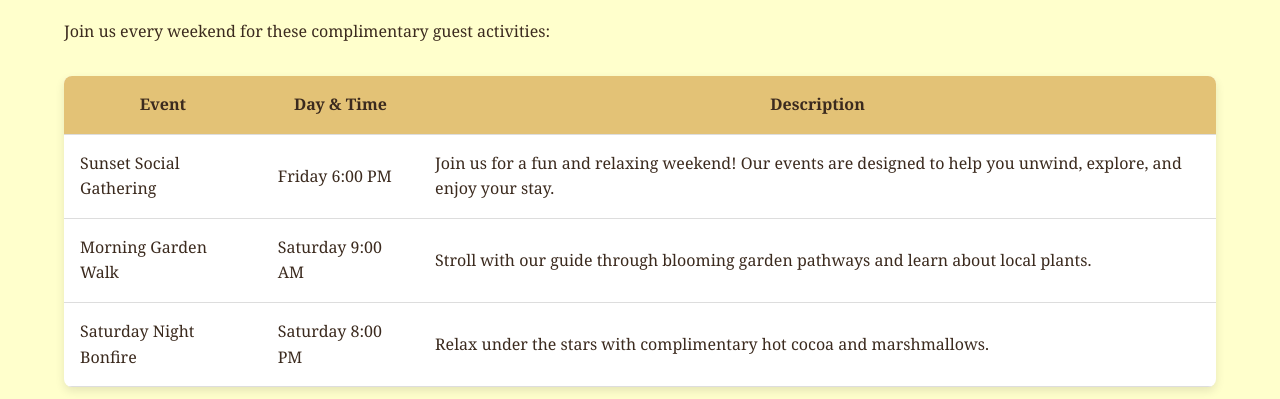
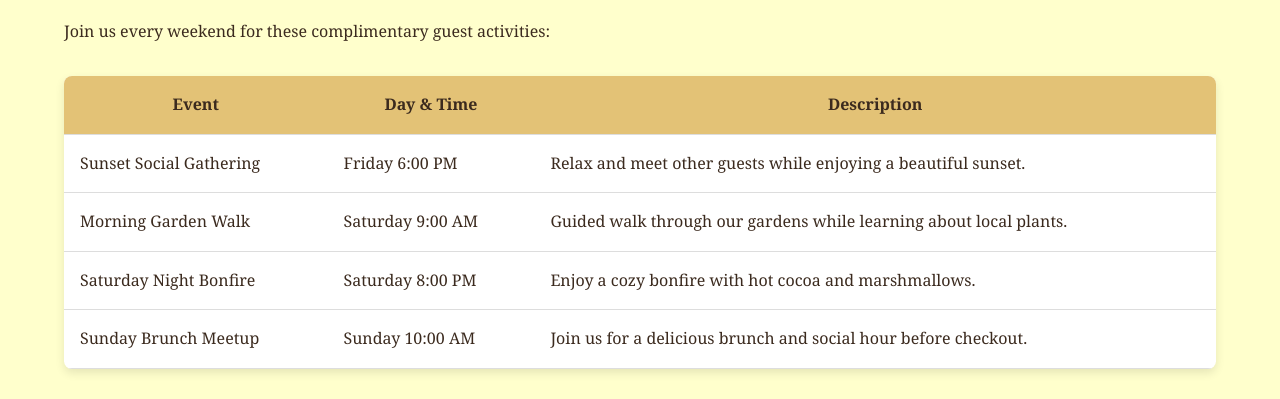
Before and after one commit to JAdame64/JAdame64.github.io, a plain HTML site: page events/special_events.html in a window 1280 px wide. Shown: the part 401-800 px from the top of the page. Drawn offline with Linux system fonts and the light colour scheme.

Commit message:
Add files via upload

```diff
--- a/events/special_events.html
+++ b/events/special_events.html
@@ -5,6 +5,7 @@
 <meta charset="utf-8">
 <meta name="viewport" content="width=device-width, initial-scale=1.0">
 <link href="../styles/styles.css" rel="stylesheet">
+<script src="../scripts/events.js"></script>
 </head>
 <body>
 <div id="wrapper">
@@ -17,7 +18,7 @@
     <li><a href="../index.html">Home</a></li>
     <li><a href="../rooms/seaside_room.html">Seaside Room</a></li>
     <li><a href="../rooms/garden_suite.html">Garden Suite</a></li>
-    <li><a href="../special_events.html">Weekend Events</a></li>
+    <li><a href="special_events.html">Weekend Events</a></li>
 	<li><a href="../costs.html">Cost Estimator</a></li>
     <li><a href="../contact.html">Contact</a></li>
   </ul>
@@ -34,22 +35,8 @@
 		  <th>Description</th>
 		</tr>
 	  </thead>
-	  <tbody>
-		<tr>
-		  <td>Sunset Social Gathering</td>
-		  <td>Friday 6:00 PM</td>
-		  <td>Join us for a fun and relaxing weekend! Our events are designed to help you unwind, explore, and enjoy your stay.</td>
-		</tr>
-		<tr>
-		  <td>Morning Garden Walk</td>
-		  <td>Saturday 9:00 AM</td>
-		  <td>Stroll with our guide through blooming garden pathways and learn about local plants.</td>
-		</tr>
-		<tr>
-		  <td>Saturday Night Bonfire</td>
-		  <td>Saturday 8:00 PM</td>
-		  <td>Relax under the stars with complimentary hot cocoa and marshmallows.</td>
-		</tr>
+	  <tbody id="eventTableBody">
+  <!-- JavaScript will insert events here -->
 	  </tbody>
 	</table>
   </main>
--- /dev/null
+++ b/scripts/events.js
@@ -0,0 +1,42 @@
+// Arrays to store the data
+let eventNames = [
+  "Sunset Social Gathering",
+  "Morning Garden Walk",
+  "Saturday Night Bonfire",
+  "Sunday Brunch Meetup"
+];
+
+let eventTimes = [
+  "Friday 6:00 PM",
+  "Saturday 9:00 AM",
+  "Saturday 8:00 PM",
+  "Sunday 10:00 AM"
+];
+
+let eventDescriptions = [
+  "Relax and meet other guests while enjoying a beautiful sunset.",
+  "Guided walk through our gardens while learning about local plants.",
+  "Enjoy a cozy bonfire with hot cocoa and marshmallows.",
+  "Join us for a delicious brunch and social hour before checkout."
+];
+
+// Function to create the table
+function loadEvents() {
+  let tableCode = "";
+
+  // Loop through the arrays and build the rows
+  for (let i = 0; i < eventNames.length; i++) {
+    tableCode += "<tr>";
+    tableCode += "<td>" + eventNames[i] + "</td>";
+    tableCode += "<td>" + eventTimes[i] + "</td>";
+    tableCode += "<td>" + eventDescriptions[i] + "</td>";
+    tableCode += "</tr>";
+  }
+
+  // Insert into table
+  document.getElementById("eventTableBody")
+    .insertAdjacentHTML("beforeend", tableCode);
+}
+
+// Run when page loads
+window.onload = loadEvents;
```
Also changed, not shown: 1 other file.
